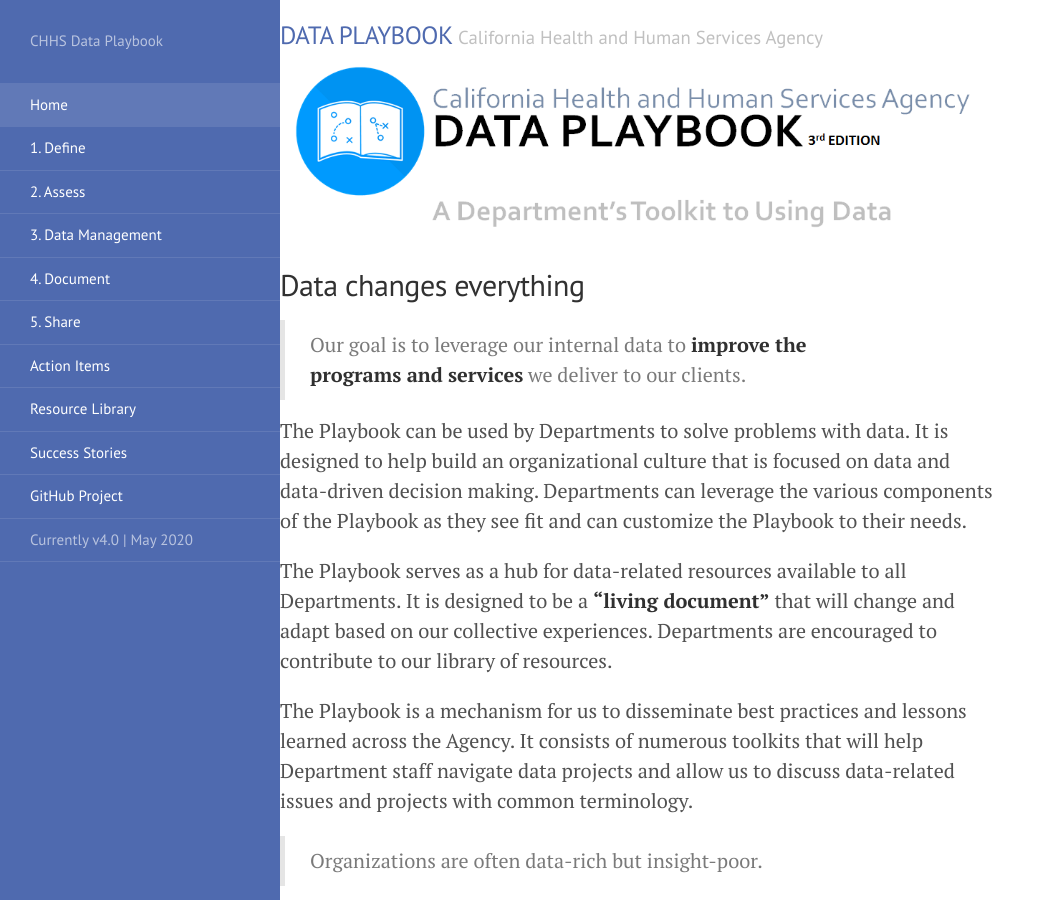
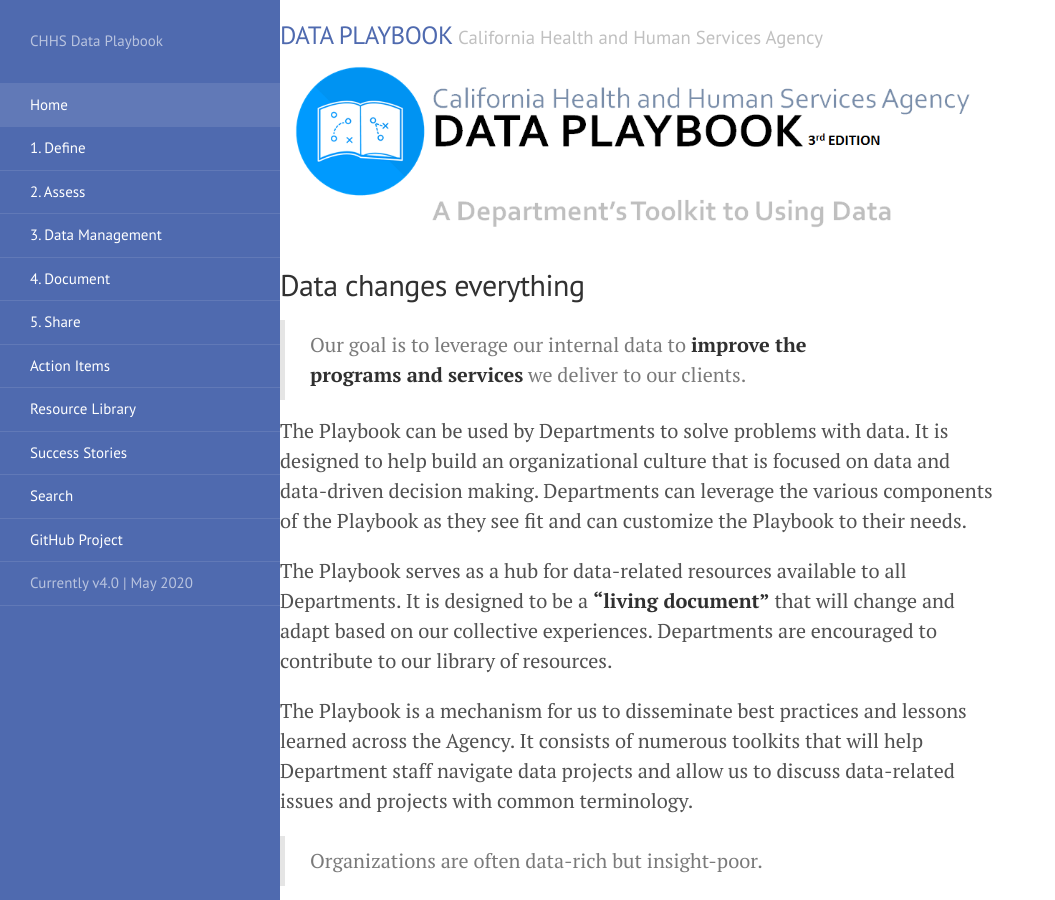
Before and after one commit to chhsdata/dataplaybook, a Jekyll site: the page built from index.md, in a window 1280 px wide and 900 px high. Shown: the whole window, without its empty margins (0-1055 px from the left). Built offline with Jekyll 4.4.1, drawn with Linux system fonts in a browser that asks for light colours; Markdown is read by kramdown in place of the engine named in the settings.

Commit message:
sidebar layout4

```diff
--- a/_includes/sidebar.html
+++ b/_includes/sidebar.html
@@ -24,7 +24,7 @@
         <!-- {% endif %} -->
       {% endif %}
     {% endfor %}
-
+    <a class="sidebar-nav-item" href="{{ site.baseurl }}/search/">Search</a>
     <a class="sidebar-nav-item" href="{{ site.github.repo }}">GitHub Project</a>
     <span class="sidebar-nav-item">Currently v{{ site.version }}</span>
   </nav>
```
